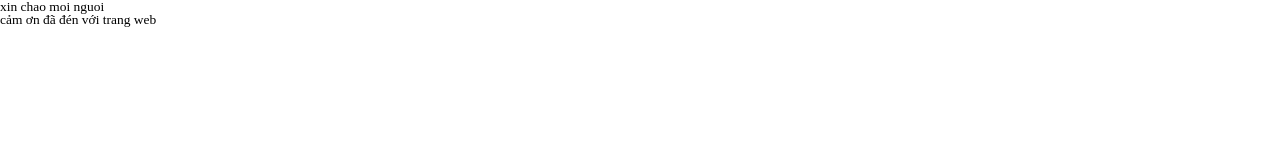
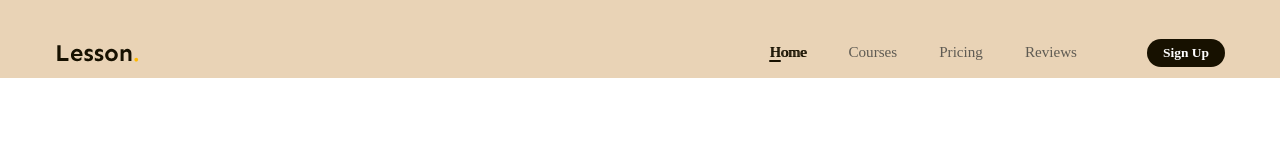
Before and after one commit to xuanphan1i/project1, a plain HTML site: page index.html in a window 1280 px wide. Shown: the top 160 px of the page. Drawn offline with Linux system fonts and the light colour scheme.

Commit message:
p3 làm phần header

```diff
--- a/accset/css/style.css
+++ b/accset/css/style.css
@@ -10,4 +10,90 @@ html{
 
 body{
     font-size: 1.6rem;
+    font-family: Poppins ;
 }
+/* -------------common- chung */
+
+a{
+    text-decoration: none;
+}
+ul{
+   list-style: none;
+}
+.btn{
+    display: inline-block;
+    padding: 0px 16px;
+    font-size: 1.6rem;
+    font-weight: 600;
+    line-height: 50px;
+    line-height: 28px;
+    text-align: center;
+    color: #FFFFFF;
+    background: #171100;
+    border-radius: 24.5px;
+
+
+}
+
+.main-content{
+    width: 1170px;
+    max-width: calc(100% - 48px);   /* giups cho khi co dãn màn h thì ptu ko bị ép vao lề, 2 ben le van con khoan cach */
+    margin-left: auto;
+    margin-right: auto;
+}
+
+.nav a{
+    color: #5F5B53;
+    padding:  8px 21px;      /*  */     /* dc cho trc mawc ddinh */
+   font-size: 1.8rem;
+   position: relative;
+}
+.nav li.active a,  /* viet nhu nay no se ap dung cho ca 2 ddtg -> giup chu home luon den */
+.nav a:hover{
+    color: #171100;
+    text-shadow: 1px 0 0 currentColor; /* mauf hien tai */
+}
+
+
+.nav li.active a::after{
+    position: absolute;
+    left: 21px;
+    bottom: 6px;
+    display: block;
+    content: " ";
+    width: 12px;
+    height: 2px;
+    border-radius: 1px;
+    background-color: #171100;
+}
+
+
+/* ---------------------header */
+.header{
+    background-color: rgb(233, 211, 182);
+}
+.header.fixed{
+    position: sticky;
+    top: -26px;
+}
+.header .body-header{
+    display: flex;
+    /* viet tawt la df tab */
+    align-items: center;
+    padding: 36px 0 8px;
+}
+.main-content .body-header{
+    width: 100%;
+}
+
+nav{
+    margin-left: auto;    /* viet tawt la mla tab */
+}
+
+.nav ul{
+    display: flex;
+
+}
+.btn-sign-up{
+    margin-left: 49px;
+}
--- a/index.html
+++ b/index.html
@@ -9,8 +9,41 @@
     <!-- link style -->
      <link rel="stylesheet" href="./accset/css/style.css">
 </head>
-<body>
-    <h1>xin chao moi nguoi</h1>
-    <h2>cảm ơn đã đén với trang web</h2>
+<body style="height: 10000px; ">
+    <!-- HEADER -->
+    <header class="header fixed">
+        <!-- ta đặt them class fixed dể tý dùng sticky neu menu lại
+          -->
+        <div class="main-content">
+            <!-- tạo main để tái sử dụng lại độ rọng các ptu qua cac phan -->
+            <div class="body-header">
+                <!-- tạo body de lat dung flex -->
+                 <!-- phan 1 logo -->
+                  <img src="./accset/img/Logo.svg" alt="lesson" class="logo">
+                  <!-- nav : trình duyetj hiểu đó là thanh menu or điều hướng của web-->
+                   <nav class="nav">
+                    <ul>
+                        <li class="active">
+                            <a href="#!">Home</a>
+                        </li>
+                        <li>
+                            <a href="#!">Courses</a>
+                        </li>
+                        <li>
+                            <a href="#!">Pricing</a>
+                        </li>
+                        <li>
+                            <a href="#!">Reviews</a>
+                        </li>
+                    </ul>
+                   </nav>
+                   <!-- btn action  nút hành đọng -->
+                    <div class="action">
+                        <a href="#!" class="btn btn-sign-up">Sign Up</a>
+                    </div>
+                                                      <!-- tạo thêm cl btn-sign vì ở đây có nút ấy khác nên cần thêm tên để tý thay đổi nwungx cái khcas nhau của btn -->
+                </div>
+        </div>
+    </header>
 </body>
 </html>
```
Also changed, not shown: accset/img/Logo.png (added), accset/img/Logo.svg (added).
